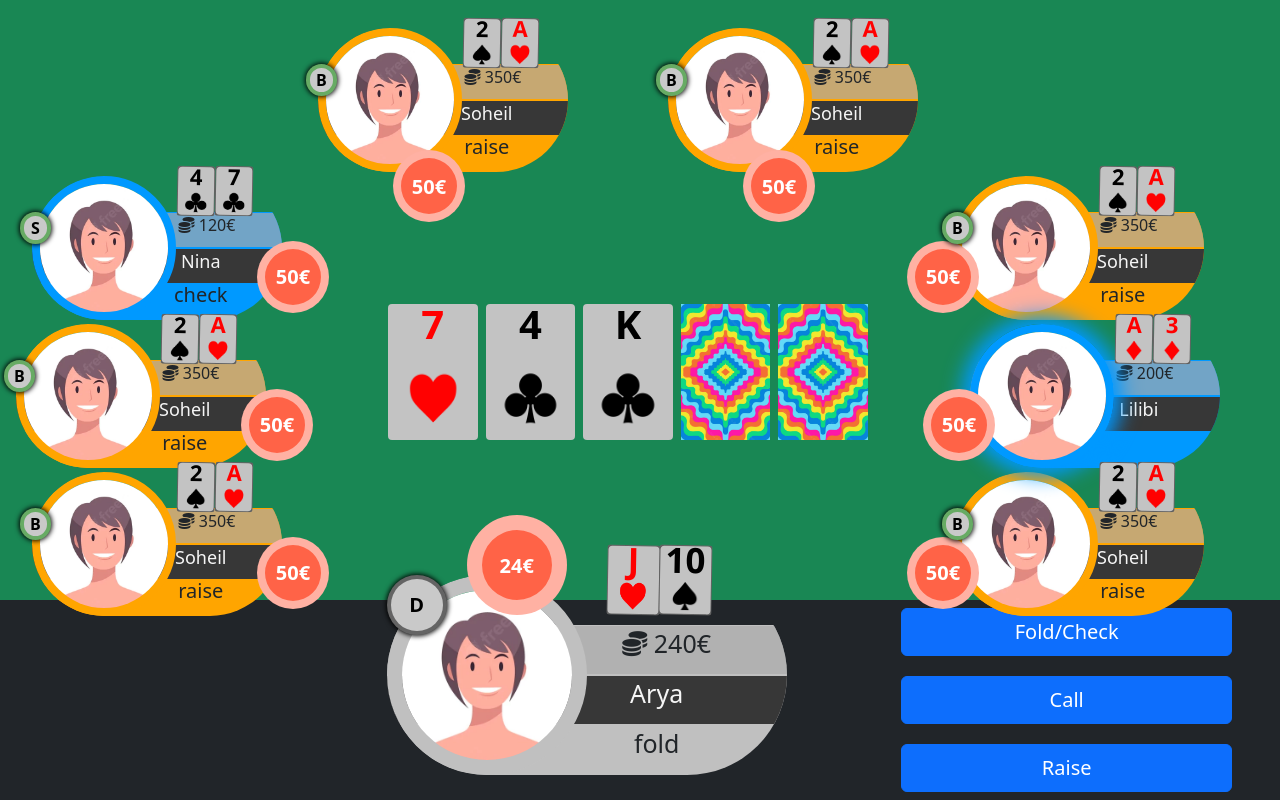
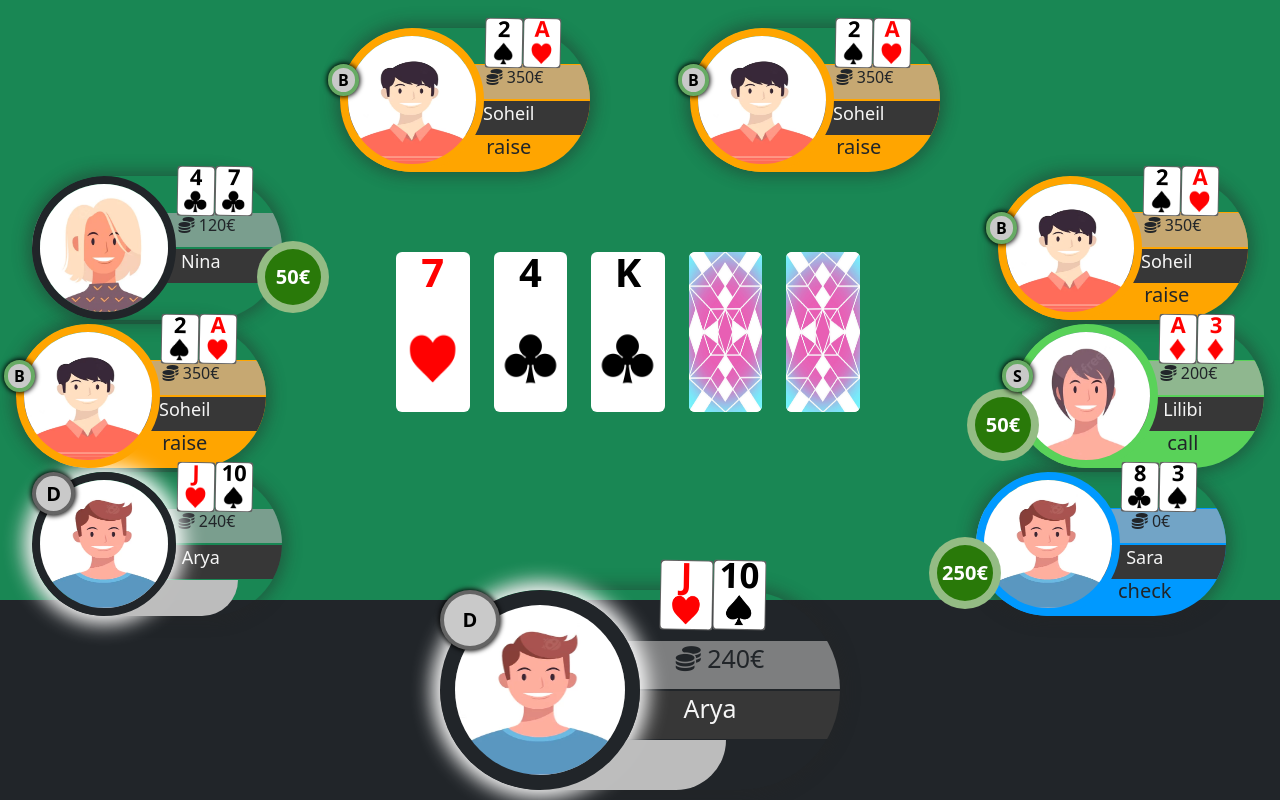
Before and after one commit to aryavaziri/casinoa_dev, a React (Create React App) app in the folder frontend/: page /poker in a window 1280 px wide. Built offline with nearby package versions, Linux system fonts and the light colour scheme; sample sign-in values are in the browser's storage.

Commit message:
blinking turn

```diff
--- a/frontend/src/App.css
+++ b/frontend/src/App.css
@@ -1,5 +1,8 @@
 .App {
   text-align: center;
+}
+body{
+  position: relative;
 }
 
 .App-logo {
--- a/frontend/src/card2.css
+++ b/frontend/src/card2.css
@@ -1,16 +1,21 @@
 .card2{
-    background-color: rgb(195, 195, 195);
+    background-color: rgb(255, 255, 255);
     position: relative;
     border-radius: 4px;
+    /* max-width: 85px; */
+    overflow: hidden;
 }
 
+.ground .card2{border-radius: 6px;}
+
 .ground{
-    height: 18vh;
-    top: 50%;
+    height: 20vh;
+    top: 42%;
 }
 .ground>div{
+    min-width: 350px;
     /* background-color: aqua; */
-    aspect-ratio: 10/2;
+    aspect-ratio: 8/2;
     width: 40%;
 }
 .card2>*{
@@ -24,12 +29,17 @@
 .card2>*>*{
     text-align: center;
     width: 100%;
-    height: 36%;
+    height: 35%;
     font-weight: bold;
     line-height: 18px;
     font-size: 22px;
+    padding: 0%;
 }
-.card2 span>img{width: 100%; padding: 20%;}
+.ground .card2>*>*{
+    height: 50%;
+}
+.card2 span>img{width: 100%; padding: 18%;}
+.ground .card2 span>img{width: 100%; padding: 0 14%;}
 .own>div .card2>*>*{
     line-height: 28px;
     font-size: 35px;
--- a/frontend/src/components/Card2.jsx
+++ b/frontend/src/components/Card2.jsx
@@ -1,6 +1,6 @@
 import React from "react";
 import './../card2.css';
-import Front from '../media/images/p.webp'
+import Front from '../media/images/p2.webp'
 import Hearts from '../media/images/hearts.svg'
 import Clubs from '../media/images/clubs.svg'
 import Diamonds from '../media/images/diamonds.svg'
@@ -52,9 +52,9 @@ export default function Card2({ num }) {
   // const [card, setFlag] = useState(num)
   // const classLISTARYA = (num > 0 ? "show" : "hide") + " card_game"
 
-  useEffect(() => {
-    console.log(num)
-  }, [])
+  // useEffect(() => {
+  //   console.log(num)
+  // }, [])
 
   return (
 
--- a/frontend/src/components/Player.jsx
+++ b/frontend/src/components/Player.jsx
@@ -3,23 +3,39 @@ import { useEffect, useState } from 'react'
 import { Button, Card } from 'react-bootstrap'
 import { Link } from 'react-router-dom'
 import Ratio from 'react-bootstrap/Ratio';
-import playerIMG1 from './../media/images/icon/avatar3.webp'
 import cardIMG from '../media/images/p.webp'
 import Card2 from './Card2'
 import './../player.css'
+import './../poker-actions.css'
 function Player({ options }) {
-    console.log(options.card[0])
+    // console.log(document.getElementsByClassName(".width"))
+    // useEffect(() => {
+    //     console.log(document.querySelectorAll(".width")[0].clientWidth)
+
+    // },[])
+    // console.log(options.card[0])
+    const [raise, setRaise] = useState(false)
+    // const [width, setWidth] = useState((options.turn)?(document.querySelectorAll(".width")[0].clientWidth):"100px")
+
+
+
 
     return (
+        <>
             <div className={' poker-player ' + (options.status)} >
-            <div className=' rounded-pill'>
-                <img src={playerIMG1} />
+                <div className=' rounded-pill '>
+                    <img src={options.img} />
                     <div>
                         <div></div>
                         <div>
                             <div><span><i className="fa-solid fa-coins"></i></span> <span>{options.balance}€</span></div>
                             <div>{options.name}</div>
-                        <div>{(options.turn) ? "" : options.status}</div>
+                            <div>
+                                {(options.turn) ? "" : options.status}
+                                {/* <div className={((options.turn) ? ' turn' : ' d-none')} >
+                                    <div></div>
+                                </div> */}
+                            </div>
                         </div>
                     </div>
                 </div>
@@ -34,12 +50,33 @@ function Player({ options }) {
                         <span><Card2 num={options.card[1]} /></span>
                     </span>
                 </div>
-            <div className={((options.turn) ? ' turn' : ' d-none')} ></div>
+                <div className={((options.turn) ? ' turn' : ' d-none')} >
+                    <div></div>
+                </div>
                 <div className={((options.dealer) ? ' dealer' : ' d-none')} ><span>D</span></div>
                 <div className={((options.blind) ? ' blind' : ' d-none')} ><span>S</span></div>
                 <div className={((options.blind_b) ? ' blind' : ' d-none')} ><span>B</span></div>
             </div>
+            {!options.turn &&
+                <section className='row poker-actions '>
+                    <div className='col-7'> </div>
+                    <div className={'col-3 d-flex flex-column justify-content-between p-1 action-btn' + ((options.turn) ? ' ' : ' ')}>
+                        {/* <Button className={'my-1  fs-5 ' + ((options.turn) ? ' btn-success' : ' btn-disabled')}>Fold/Check</Button>
+                        <Button className={'my-1  fs-5 ' + ((options.turn) ? ' btn-success' : ' btn-disabled')}>Call 100€</Button>
+                        <Button className={'my-1  fs-5 ' + ((options.turn) ? ' btn-success' : ' btn-disabled')}>Call 100€</Button>
+                        <Button onClick={() => raise ? setRaise(false) : setRaise(true)} className={'my-1  fs-5 ' + ((options.turn) ? ' btn-success' : ' btn-disabled')}>Raise</Button>
+                        {raise && <div className='col'>
+                            <Button>POT</Button>
+                            <Button>X2</Button>
+                            <Button>X4</Button>
+                            <Button>ALLIN</Button>
+                        </div>
+                        } */}
+                    </div>
 
+                </section>
+            }
+        </>
     )
 }
 
--- a/frontend/src/player.css
+++ b/frontend/src/player.css
@@ -61,27 +61,58 @@
     font-weight: bolder;
   }
 
-.poker-player .turn{
-  /* box-shadow: 0 0 10px 3px var(--check); */
+/* .poker-player .turn .turn-blink{
+  width: 20% !important;
+  aspect-ratio: 1/1 !important;
+} */
+.poker-player .turn {
+  overflow: visible;
+  /* box-shadow: 0 0 10px 3px gray; */
   position: absolute;
-  z-index: 3;
+  left: 0;top: 0;height: 100%;aspect-ratio: 1/1;
   border-radius: 50%;
-  left: 0;top: 0;height: 100%;aspect-ratio: 1/1;
-  animation-name: turn;
-  animation-direction:alternate-reverse;
-  animation-timing-function: ease-in-out;
-  animation-duration: 0.5s;
-  animation-iteration-count: infinite;
+  /* width: 180%; */
+  z-index: 1;
+  animation: turn alternate-reverse ease-in-out 0.5s infinite;
 }
+.poker-player .turn>div{
+  /* background: red; */
+  border-bottom-right-radius: 200px ;
+  height: 25%;
+  bottom: 0;
+  position: absolute;
+  z-index: 1;
+  left: 50%;bottom: 0;height: 25%;width: 150%;
+  animation:  color_change forwards 12s ease-out;
+}
+/* .poker-player .turn-blink{
+  background: red;
+  position: absolute;
+  overflow: visible;
+  z-index: 5;
+  animation: turn alternate-reverse ease-in-out 0.5s infinite;
+} */
 @keyframes turn {
-  from {  box-shadow: 0 0 20px 8px var(--check);}
-  to {  box-shadow: 0 0 0px 0px var(--check);}
+  from {  box-shadow: 0 0 20px 8px white;}
+  to {  box-shadow: 0 0 0px 0px gray;}
+}
+@keyframes color_change {
+  0% {  background: rgba(255, 255, 255, 0.367);width:20%}
+  /* 50% { background: rgb(50, 0, 0);width: 220%;} */
+  50% { background: rgb(190, 190, 190)}
+  100% { background: rgba(255, 109, 109, 0.825);width: 135%;}
 }
 .poker-player>div {
   overflow: hidden;
   position: relative;
   height: 100%;
+
 }
+.poker-player>div:nth-of-type(1){
+
+  box-shadow: 0 0 15px 5px rgba(37, 37, 37, 0.403);
+}
+
 
 .poker-player>div>* {
   position: absolute;
@@ -167,7 +198,7 @@
 .poker-player .bet{
   height: 50%;
   aspect-ratio: 1/1;
-  background: tomato;
+  background: rgb(41, 121, 9);
   color: white;
   position: absolute;
   z-index: 5;
@@ -201,11 +232,11 @@
   left: 20%;
   height: 50%;
   aspect-ratio: 1/1;
-  border-width: 15px;
+  border-width: 12px;
 }
 
 .own>.poker-player{
-  transform: translateY(-25px);
+  transform: translateY(-10px);
 }
 .own>.poker-player>div>img{
   border-width: 15px;
--- /dev/null
+++ b/frontend/src/poker-actions.css
@@ -0,0 +1,21 @@
+:root {
+  --fold: rgb(192, 192, 192);
+  --check: rgb(0, 153, 255);
+  --call: rgb(89, 210, 89);
+  --raise: orange;
+  --allin: tomato;
+}
+.poker-actions{
+  width: 100%;
+  margin: 0;
+  height: 15vh;
+  position: absolute;
+  top: 80%;right: 0;
+  z-index: 300;
+
+}
+.poker-actions .action-btn>*{
+  width: 120px;
+  margin: auto;
+  /* background-color: red; */
+}
--- a/frontend/src/screens/PokerScreen.jsx
+++ b/frontend/src/screens/PokerScreen.jsx
@@ -12,10 +12,16 @@ import Image from 'react-bootstrap/Image'
 import loginIMG from '../media/images/login.jpg'
 import Logo from '../media/images/logo.png'
 import Card2 from '../components/Card2'
+import playerIMG1 from './../media/images/icon/avatar1.webp'
+import playerIMG2 from './../media/images/icon/avatar2.webp'
+import playerIMG3 from './../media/images/icon/avatar3.webp'
+import playerIMG4 from './../media/images/icon/avatar4.webp'
 
 function PokerScreen() {
     const [email, setEmail] = useState('')
     const [password, setPassword] = useState('')
+
+    // const [raise, setRaise] = useState(false)
 
     const location = useLocation()
     const navigate = useNavigate()
@@ -42,34 +48,46 @@ function PokerScreen() {
     const player1 = {
         status: "raise",
         card: [2, 14],
-        bet: 50,
+        bet: 0,
         balance: 350,
         name: "Soheil",
-        blind_b:true,
+        blind_b: true,
+        img: playerIMG2,
     }
     const player2 = {
-        dealer:true,
+        dealer: true,
+        turn: true,
         balance: 240,
-        status: "fold",
+        status: "",
         card: [24, 10],
-        bet: 24,
-        name: "Arya"
+        bet: 0,
+        name: "Arya",
+        img: playerIMG1,
     }
     const player3 = {
         balance: 200,
-        turn: true,
-        status: "check",
+        status: "call",
         card: [40, 42],
         bet: 50,
-        name: "Lilibi"
+        name: "Lilibi",
+        blind: true,
+        img: playerIMG3,
     }
     const player4 = {
-        blind: true,
         balance: 120,
-        status: "check",
+        status: "",
         card: [30, 33],
         bet: 50,
-        name: "Nina"
+        name: "Nina",
+        img: playerIMG4,
+    }
+    const player5 = {
+        balance: 0,
+        status: "check",
+        card: [34, 3],
+        bet: 250,
+        name: "Sara",
+        img: playerIMG1,
     }
 
 
@@ -78,37 +96,32 @@ function PokerScreen() {
             <div className='fluid  m-0 bg-success pt-4 position-relative ' style={{ height: "75vh" }}>
                 <div className='position-absolute w-100 ground row'>
                     <div className='row mx-auto'>
-                        <div className='col m-0 p-1'><Card2 num={20}/></div>
-                        <div className='col m-0 p-1'><Card2 num={30}/></div>
-                        <div className='col m-0 p-1'><Card2 num={39}/></div>
-                        <div className='col m-0 p-1'><Card2 num={0}/></div>
-                        <div className='col m-0 p-1'><Card2 num={0}/></div>
+                        <div className='col m-0'><Card2 num={20} /></div>
+                        <div className='col m-0'><Card2 num={30} /></div>
+                        <div className='col m-0'><Card2 num={39} /></div>
+                        <div className='col m-0'><Card2 num={0} /></div>
+                        <div className='col m-0'><Card2 num={0} /></div>
                     </div>
                 </div>
                 <div className='row m-1 justify-content-center align-content-center h-25'>
-                    <div className='h-100 col-3 mx-3 t'><Player options={player1}></Player></div>
-                    <div className='h-100 col-3 mx-3 t'><Player options={player1}></Player></div>
+                    <div className='h-100 d-flex justify-content-center col-3 mx-3 t'><Player options={player1}></Player></div>
+                    <div className='h-100 d-flex justify-content-center col-3 mx-3 t'><Player options={player1}></Player></div>
                 </div>
                 <div className='row m-1 justify-content-between align-content-center h-25'>
                     <div className='h-100 col-3 ms-3 l'><Player options={player4}></Player></div>
-                    <div className='h-100 col-3 me-3 r'><Player options={player1}></Player></div>
+                    <div className='h-100 d-flex justify-content-end col-3 me-3 r'><Player options={player1}></Player></div>
                 </div>
                 <div className='row m-1 justify-content-between align-content-center h-25'>
                     <div className='h-100 col-3 ms-0 l'><Player options={player1}></Player></div>
-                    <div className='h-100 col-3 me-0 r'><Player options={player3}></Player></div>
+                    <div className='h-100 d-flex justify-content-end col-3 me-0 r'><Player options={player3}></Player></div>
                 </div>
                 <div className='row m-1 justify-content-between align-content-center h-25'>
-                    <div className='h-100 col-3 ms-3 l'><Player options={player1}></Player></div>
-                    <div className='h-100 col-3 me-3 r'><Player options={player1}></Player></div>
+                    <div className='h-100 col-3 ms-3 l'><Player options={player2}></Player></div>
+                    <div className='h-100 d-flex justify-content-center col-3 me-3 r'><Player options={player5}></Player></div>
                 </div>
             </div>
             <div className='row m-0 bg-dark justify-content-center align-content-center' style={{ height: "25vh" }}>
-                <div className='col-5 offset-3 d-flex justify-content-center h-100 py-0 own'><Player options={player2}></Player></div>
-                <div className='col-4 ms-auto d-flex flex-column justify-content-between py-1 px-5'>
-                    <Button className='my-1 p-2 fs-5'>Fold/Check</Button>
-                    <Button className='my-1 p-2 fs-5'>Call</Button>
-                    <Button className='my-1 p-2 fs-5'>Raise</Button>
-                </div>
+                <div className='col-4 d-flex justify-content-center h-100 py-0 own'><Player options={player2}></Player></div>
             </div>
         </>
     )
```
Also changed, not shown: frontend/src/media/images/p2.webp (added). Lines whose indentation alone changed are shown as unchanged.
